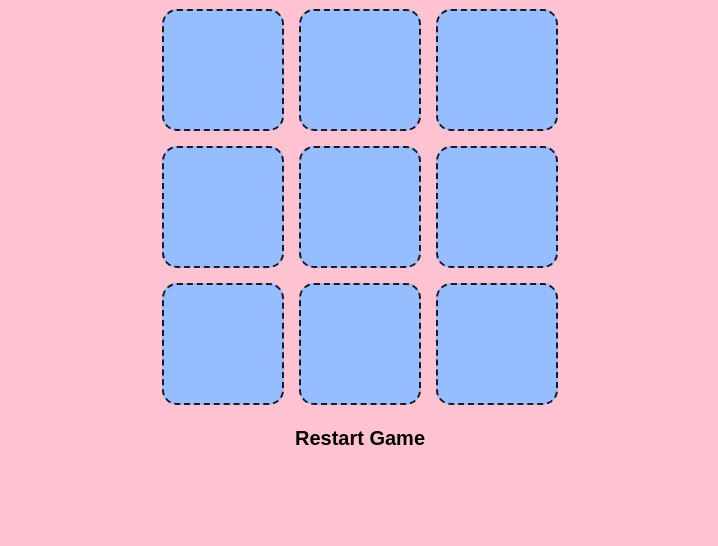
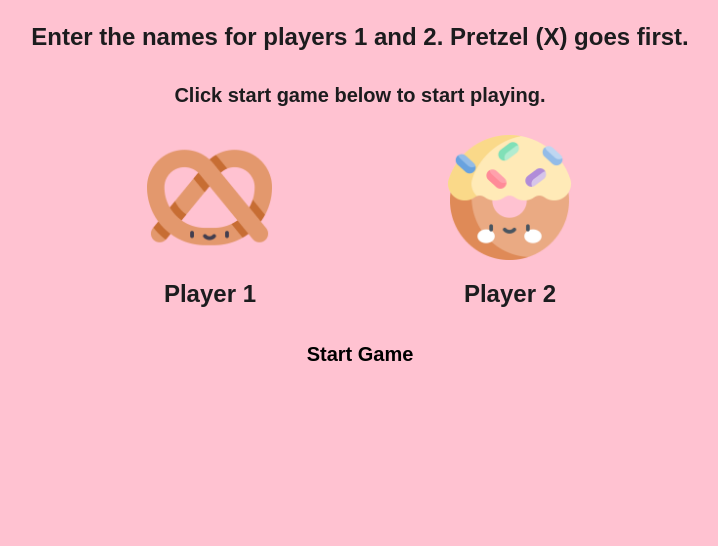
Before and after one commit to david-barleta/tic-tac-toe, a plain HTML site: page index.html in a window 1280 px wide. Shown: the part 254-800 px from the top of the page, without its empty margins (280-998 px from the left). Drawn offline with Linux system fonts and the light colour scheme; a web font is replaced by a local one.

Commit message:
Add intro screen
- Add intro screen where players can input their names and choose a mark
- Modify the restart game and play again buttons to redirect to the
intro screen instead

```diff
--- a/index.html
+++ b/index.html
@@ -14,10 +14,21 @@
     <h1>Tic-Tac-Toe</h1>
   </header>
   <main>
-    <h1 id="turn"></h1>
-    <h1 id="message"></h1>
-    <div id="board"></div>
-    <button id="restart">Restart Game</button>
+    <h1 id="turn">Enter the names for players 1 and 2. Pretzel (X) goes first.</h1>
+    <h1 id="message">Click start game below to start playing.</h1>
+    <div id="main-screen">
+      <div id="player-selection">
+        <div class="player">
+          <img class="player-icon" src="images/pretzel.png" alt="pretzel mark">
+          <input type="text" id="player-one" name="player-one" placeholder="Player 1"/>
+        </div>
+        <div class="player">
+          <img class="player-icon" src="images/donut.png" alt="donut mark">
+          <input type="text" id="player-two" name="player-two" placeholder="Player 2"/>
+        </div>
+      </div>
+    </div>
+    <button id="start">Start Game</button>
   </main>
 </body>
 </html>
--- a/script.js
+++ b/script.js
@@ -111,19 +111,16 @@ function Cell() {
   return { getValue, placeMark };
 }
 
-function GameController(
-  playerOneName = "Player One", // Why are the arguments initialized here?
-  playerTwoName = "Player Two"
-) {
+function GameController() {
   const board = new Gameboard();
 
   const players = [
     {
-      name: playerOneName,
+      name: "Player 1",
       mark: "X"
     },
     {
-      name: playerTwoName,
+      name: "Player 2",
       mark: "O"
     }
   ];
@@ -131,6 +128,11 @@ function GameController(
   let activePlayer = players[0];
 
   const getActivePlayer = () => activePlayer;
+
+  const setPlayerNames = function(playerOne, playerTwo) {
+    players[0].name = playerOne;
+    players[1].name = playerTwo;
+  }
 
   const switchPlayerTurn = () => {
     activePlayer = activePlayer === players[0] ? players[1] : players[0];
@@ -163,6 +165,7 @@ function GameController(
 
   return {
     getActivePlayer,
+    setPlayerNames,
     restartGame,
     playRound,
     getBoard: board.getBoard
@@ -173,15 +176,16 @@ function ScreenController() {
   const game = GameController();
   const playerTurnLabel = document.querySelector("#turn");
   const messageContainer = document.querySelector("#message");
-  const boardDiv = document.querySelector("#board");
-  const restartButton = document.querySelector("#restart");
+  const mainScreen = document.querySelector("#main-screen");
+  const startButton = document.querySelector("#start");
+  let gameStarted = false;
 
   const updateScreen = () => {
+    const board = game.getBoard();
+    const activePlayer = game.getActivePlayer();
+    const boardDiv = document.querySelector("#board");
 
     boardDiv.textContent = "";
-
-    const board = game.getBoard();
-    const activePlayer = game.getActivePlayer();
 
     messageContainer.textContent = "Click a cell to place a mark.";
     playerTurnLabel.textContent = `${activePlayer.name}'s turn...`
@@ -224,13 +228,13 @@ function ScreenController() {
     } else if (roundResult == "Player One" || roundResult == "Player Two") {
       updateScreen();
       playerTurnLabel.textContent = `${roundResult} won the game!`;
-      restartButton.textContent = "Play Again";
+      startButton.textContent = "Play Again";
       messageContainer.textContent = "Click play again below to start a new game.";
       return;
     } else if (roundResult == "tie") {
       updateScreen();
       playerTurnLabel.textContent = `Tie! No one won the game.`;
-      restartButton.textContent = "Play Again";
+      startButton.textContent = "Play Again";
       messageContainer.textContent = "Click play again below to start a new game.";
       return;
     }
@@ -238,18 +242,40 @@ function ScreenController() {
     updateScreen();
   }
 
-  function clickHandleRestart() {
-    game.restartGame();
-    updateScreen();
+  function clickHandlerStart() {
+    if (gameStarted == true) {
+      location.reload();
+    } else {
+      const playerOneName = document.querySelector("#player-one").value;
+      const playerTwoName = document.querySelector("#player-two").value;
+
+      if (playerOneName != "" && playerTwoName != "") {
+        game.setPlayerNames(playerOneName, playerTwoName);
+      } else if (playerOneName == "" && playerTwoName != "") {
+        game.setPlayerNames("Player 1", playerTwoName);
+      } else if (playerOneName != "" && playerTwoName == "") {
+        game.setPlayerNames(playerOneName, "Player 2");
+      }
+
+      const playerSelection = document.querySelector("#player-selection");
+      playerSelection.remove();
+
+      const board = document.createElement("div");
+      board.id = "board";
+      mainScreen.appendChild(board);
+      board.addEventListener("click", clickHandlerBoard);
+
+      startButton.textContent = "Restart Game";
+
+      gameStarted = true;
+
+      updateScreen();
+    }
   }
 
-  boardDiv.addEventListener("click", clickHandlerBoard);
-  restartButton.addEventListener("click", clickHandleRestart);
-
-  updateScreen(); // Initial render
+  startButton.addEventListener("click", clickHandlerStart);
 }
 
 ScreenController();
 
-// Intro screen where players can input their names
-// Improve design
+// Fix some bugs: Player can still place marks on cell even after a game is done
--- a/styles.css
+++ b/styles.css
@@ -14,6 +14,7 @@ body {
   align-content: center;
   background-color: var(--bg-color);
   color: var(--text-color);
+  row-gap: 25px;
 }
 
 header {
@@ -24,8 +25,34 @@ header {
 main {
   display: grid;
   grid-template-rows: repeat(4, min-content);
+  row-gap: 25px;
+  justify-items: center;
+}
+
+#player-selection {
+  display: grid;
+  grid-template-columns: repeat(2, min-content);
+  column-gap: 175px;
+}
+
+.player {
+  display: grid;
+  justify-items: center;
   row-gap: 15px;
-  justify-items: center;
+}
+
+.player input {
+  border: none;
+  background-color: var(--bg-color);
+  text-align: center;
+  color: var(--text-color); /* How to change font color of input text*/
+  font-size: 1.5rem;
+  font-weight: bold;
+  width: 125px;
+}
+
+::placeholder {
+  color: var(--text-color)
 }
 
 #turn {
@@ -57,7 +84,7 @@ main {
   cursor: pointer;
 }
 
-#restart {
+#start {
   border: none;
   background: none;
   font-weight: bold;
```
